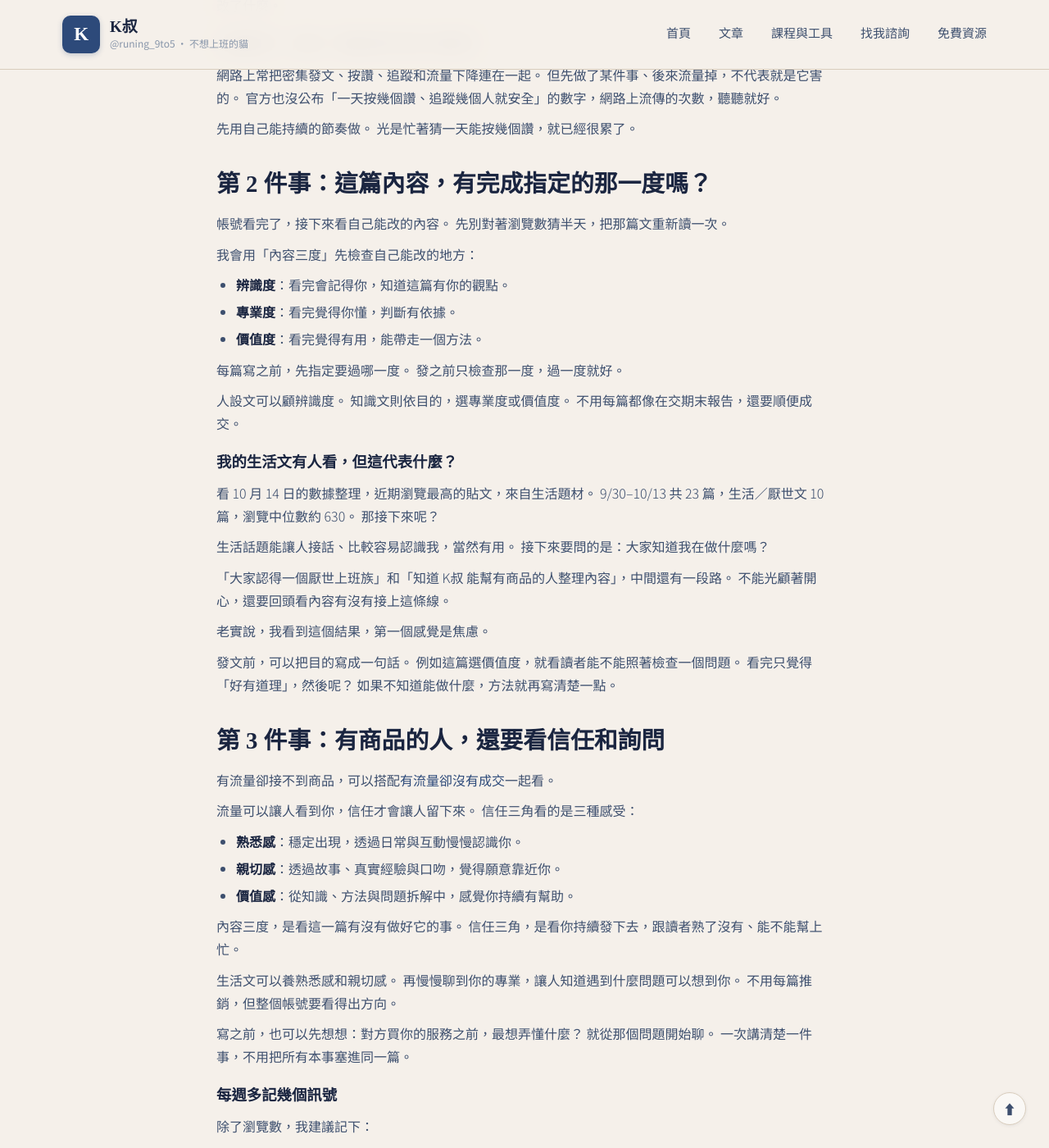
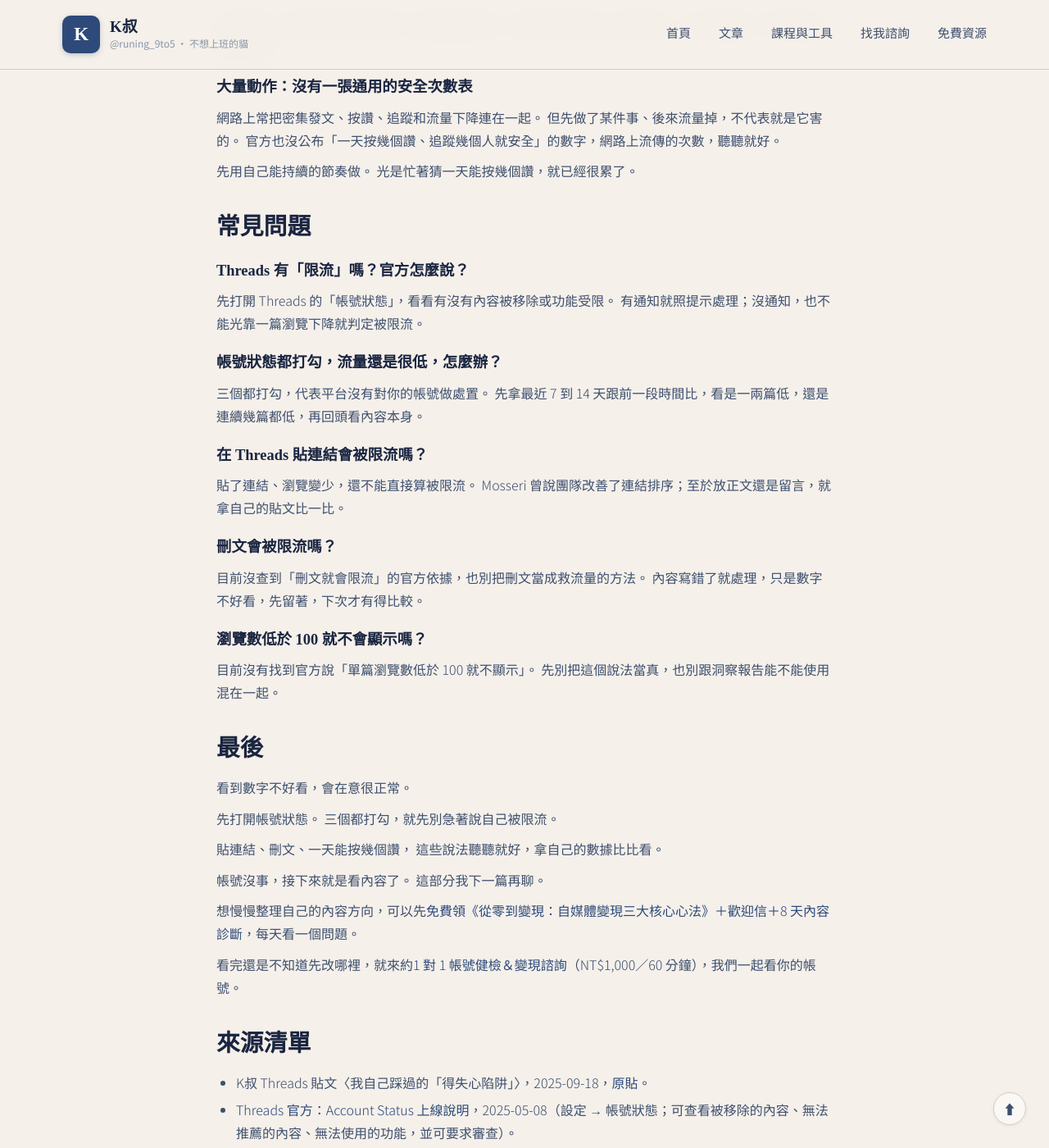
Before and after one commit to KenHAI666/Runing9TO5, a Jekyll site: the page built from _posts/2026-10-19-threads-no-traffic-shadowban.md, in a window 1280 px wide and 1400 px high, scrolled down 6758 px. Shown: the whole window at 82% size. Built offline with Jekyll 4.4.1, drawn with Linux system fonts in a browser that asks for light colours; some of the changed text lies outside the part shown.

Commit message:
Split article: focus on 帳號狀態 + 限流迷思; content/trust part moves to 10-22 article

```diff
--- a/_posts/2026-10-19-threads-no-traffic-shadowban.md
+++ b/_posts/2026-10-19-threads-no-traffic-shadowban.md
@@ -1,18 +1,18 @@
 ---
 layout: post
 author: "K叔"
-title: "Threads 沒流量、被限流？先別急著刪文：有商品的人該先看這 3 件事"
+title: "Threads 沒流量是被限流嗎？先查帳號狀態，再看貼連結、刪文、大量動作這 3 個說法"
 date: 2026-10-19
 last_modified_at: 2026-10-19
 lang: zh-TW
-description: "Threads 突然沒流量，是被限流嗎？先查帳號狀態，再看內容卡在哪一度。有商品的人，比流量更該看的是信任和有沒有人來問。"
+description: "Threads 突然沒流量，是被限流嗎？先打開「帳號狀態」看平台有沒有處置你，再拆貼連結、刪文、大量動作這幾個常見的限流說法，官方到底講過什麼。"
 categories: [content-strategy]
-tags: [Threads限流, Threads沒流量, Threads帳號狀態, Threads演算法, 低粉高信任]
+tags: [Threads限流, Threads沒流量, Threads帳號狀態, Threads貼連結, Threads刪文]
 permalink: /articles/threads-no-traffic-shadowban/
 image: /assets/images/og-default.jpg
 ---
 
-# Threads 沒流量、被限流？先別急著刪文：有商品的人該先看這 3 件事
+# Threads 沒流量是被限流嗎？先查帳號狀態，再看貼連結、刪文、大量動作這 3 個說法
 
 看流量只有幾百，你一定很慌。
 
@@ -33,11 +33,13 @@
 流量掉下來，就懷疑平台。
 成交不多，就懷疑產品。
 
-所以這篇先陪你看三件事：帳號、內容，還有信任。
+所以這篇先陪你做兩件事：
+先查帳號，看平台到底有沒有處置你；
+再拆幾個常聽到的限流說法。
 
-如果你手上已經有商品或服務，還要多看一步：有沒有人來問？
+帳號沒事，內容要怎麼改，我放在下一篇。
 
-## 第 1 件事：先查帳號，再看流量波動
+## 先查帳號，再看流量波動
 
 ### 打開「帳號狀態」
 
@@ -126,139 +128,17 @@
 先用自己能持續的節奏做。
 光是忙著猜一天能按幾個讚，就已經很累了。
 
-## 第 2 件事：這篇內容，有完成指定的那一度嗎？
-
-帳號看完了，接下來看自己能改的內容。
-先別對著瀏覽數猜半天，把那篇文重新讀一次。
-
-我會用「內容三度」先檢查自己能改的地方：
-
-- **辨識度**：看完會記得你，知道這篇有你的觀點。
-- **專業度**：看完覺得你懂，判斷有依據。
-- **價值度**：看完覺得有用，能帶走一個方法。
-
-每篇寫之前，先指定要過哪一度。
-發之前只檢查那一度，過一度就好。
-
-人設文可以顧辨識度。
-知識文則依目的，選專業度或價值度。
-不用每篇都像在交期末報告，還要順便成交。
-
-### 我的生活文有人看，但這代表什麼？
-
-看 10 月 14 日的數據整理，近期瀏覽最高的貼文，來自生活題材。
-9/30–10/13 共 23 篇，生活／厭世文 10 篇，瀏覽中位數約 630。
-那接下來呢？
-
-生活話題能讓人接話、比較容易認識我，當然有用。
-接下來要問的是：大家知道我在做什麼嗎？
-
-「大家認得一個厭世上班族」和「知道 K叔 能幫有商品的人整理內容」，中間還有一段路。
-不能光顧著開心，還要回頭看內容有沒有接上這條線。
-
-老實說，我看到這個結果，第一個感覺是焦慮。
-
-發文前，可以把目的寫成一句話。
-例如這篇選價值度，就看讀者能不能照著檢查一個問題。
-看完只覺得「好有道理」，然後呢？
-如果不知道能做什麼，方法就再寫清楚一點。
-
-## 第 3 件事：有商品的人，還要看信任和詢問
-
-有流量卻接不到商品，可以搭配[有流量卻沒有成交](/articles/threads-traffic-no-sales/)一起看。
-
-流量可以讓人看到你，信任才會讓人留下來。
-信任三角看的是三種感受：
-
-- **熟悉感**：穩定出現，透過日常與互動慢慢認識你。
-- **親切感**：透過故事、真實經驗與口吻，覺得願意靠近你。
-- **價值感**：從知識、方法與問題拆解中，感覺你持續有幫助。
-
-內容三度，是看這一篇有沒有做好它的事。
-信任三角，是看你持續發下去，跟讀者熟了沒有、能不能幫上忙。
-
-生活文可以養熟悉感和親切感。
-再慢慢聊到你的專業，讓人知道遇到什麼問題可以想到你。
-不用每篇推銷，但整個帳號要看得出方向。
-
-寫之前，也可以先想想：對方買你的服務之前，最想弄懂什麼？
-就從那個問題開始聊。
-一次講清楚一件事，不用把所有本事塞進同一篇。
-
-### 每週多記幾個訊號
-
-除了瀏覽數，我建議記下：
-
-- 留言有沒有碰到目標受眾正在煩惱的問題。
-- 有沒有私訊詢問商品、服務或做法。
-- 若介面提供，個人檔案與連結有沒有被點閱。
-- 名單有沒有成長，以及能不能確認來源。
-
-留言多，還不等於詢問多。
-有人訂閱，能知道他從哪裡來，就順手記下來。
-不知道就記「來源不明」，不用硬替某篇貼文加分。
-
-下次回頭看，除了「哪篇比較多人看」，也多問一句：
-「哪個問題，真的有人接著問下去？」
-把那個問題留下來，下一篇就有方向了。
-
-做服務的人，也可以參考[怎麼從 Threads 接到詢問](/articles/threads-leads-for-services/)。
-
-粉絲數還少，可以搭配[粉絲不到 1,000，也能開始賣服務嗎？](/articles/sell-service-under-1000-followers/)檢查信任訊號。
-
-說個我自己的例子。
-
-我從來沒有爆款過。
-但還是有人匯款了。
-雖然是 600，但我仍然吃驚。
-
-低粉 高信任，就是我在做的事。
-
-## 接下來兩週，用 PDCA 一次改一件事
-
-流量掉的時候，很容易開頭、主題、時間一起改。
-兩週後變好了，卻不知道該保留哪個做法。
-
-**P｜計畫**
-
-先選一個跟商品有關的主題。
-每篇各自指定一度，再挑一個變項測試，例如開頭。
-其他條件盡量接近，才比較看得出差別。
-
-**D｜執行**
-
-用自己撐得住的頻率發，不必替自己多排一份加班。
-
-回頭看我 9/30–10/13 的發文記錄，有發文的日子，也有沒發的日子。
-時段分散在早上、中午到下午，以及傍晚以後。
-所以先排自己做得到的節奏，別看到別人排滿滿，就把行程跟著塞爆。
-
-**C｜確認**
-
-每週回頭看一次，先看指定的那一度有沒有做到。
-再比同類貼文的瀏覽、回覆和詢問，把有反應的開頭與問題記下來。
-
-說實話，我自己目前都沒在看。
-不想假裝我有一套很厲害的每週報表。
-
-如果你想開始，挑一兩個簡單的就好，
-例如：這週有幾則私訊在問服務、同類貼文的回覆有沒有變多。
-
-資料還少，就再做幾篇看看。
-先找出對的人在意什麼，不用急著宣布自己破解演算法了。
-
-**A｜行動**
-
-把有用的做法帶進下一篇。
-沒有改善，就調整下一個變項。
-兩週後回頭看，留下有用的，接著跑下一輪。
-
 ## 常見問題
 
 ### Threads 有「限流」嗎？官方怎麼說？
 
 先打開 Threads 的「帳號狀態」，看看有沒有內容被移除或功能受限。
 有通知就照提示處理；沒通知，也不能光靠一篇瀏覽下降就判定被限流。
+
+### 帳號狀態都打勾，流量還是很低，怎麼辦？
+
+三個都打勾，代表平台沒有對你的帳號做處置。
+先拿最近 7 到 14 天跟前一段時間比，看是一兩篇低，還是連續幾篇都低，再回頭看內容本身。
 
 ### 在 Threads 貼連結會被限流嗎？
 
@@ -275,17 +155,18 @@
 目前沒有找到官方說「單篇瀏覽數低於 100 就不顯示」。
 先別把這個說法當真，也別跟洞察報告能不能使用混在一起。
 
-### 粉絲很少，是不是就不用經營了？
-
-可以繼續經營。
-先看看讀者知不知道你能幫什麼、願不願意靠近你，還有下一步在哪裡。
-不用等粉絲多了，才開始把這些事說清楚。
-
 ## 最後
 
 看到數字不好看，會在意很正常。
-先查帳號，再看內容任務，最後看有沒有累積信任和詢問。
-這樣至少知道下一步要改什麼。
+
+先打開帳號狀態。
+三個都打勾，就先別急著說自己被限流。
+
+貼連結、刪文、一天能按幾個讚，
+這些說法聽聽就好，拿自己的數據比比看。
+
+帳號沒事，接下來就是看內容了。
+這部分我下一篇再聊。
 
 想慢慢整理自己的內容方向，可以先[免費領《從零到變現：自媒體變現三大核心心法》＋歡迎信＋8 天內容診斷](/free)，每天看一個問題。
 
@@ -302,6 +183,14 @@
       "acceptedAnswer": {
         "@type": "Answer",
         "text": "先打開 Threads 的「帳號狀態」，看看有沒有內容被移除或功能受限。有通知就照提示處理；沒通知，也不能光靠一篇瀏覽下降就判定被限流。"
+      }
+    },
+    {
+      "@type": "Question",
+      "name": "帳號狀態都打勾，流量還是很低，怎麼辦？",
+      "acceptedAnswer": {
+        "@type": "Answer",
+        "text": "三個都打勾，代表平台沒有對你的帳號做處置。先拿最近 7 到 14 天跟前一段時間比，看是一兩篇低，還是連續幾篇都低，再回頭看內容本身。"
       }
     },
     {
@@ -327,14 +216,6 @@
         "@type": "Answer",
         "text": "目前沒有找到官方說「單篇瀏覽數低於 100 就不顯示」。先別把這個說法當真，也別跟洞察報告能不能使用混在一起。"
       }
-    },
-    {
-      "@type": "Question",
-      "name": "粉絲很少，是不是就不用經營了？",
-      "acceptedAnswer": {
-        "@type": "Answer",
-        "text": "可以繼續經營。先看看讀者知不知道你能幫什麼、願不願意靠近你，還有下一步在哪裡。不用等粉絲多了，才開始把這些事說清楚。"
-      }
     }
   ]
 }
@@ -343,8 +224,6 @@
 ## 來源清單
 
 - K叔 Threads 貼文〈我自己踩過的「得失心陷阱」〉，2025-09-18，[原貼](https://www.threads.com/@runing_9to5/post/DOu34NBk6bJ)。
-- K叔自己的 Threads 發文記錄整理（2026-09-30～10-13）。主題分類是我自己分的，只拿來看內容方向，不拿來證明成交。
-- K叔課程講義：信任三角、內容三度與 PDCA。
 - [Threads 官方：Account Status 上線說明](https://www.threads.com/@threads/post/DJZ0SwGyxZw)，2025-05-08（設定 → 帳號狀態；可查看被移除的內容、無法推薦的內容、無法使用的功能，並可要求審查）。
 - [Threads 使用說明：How to check your Threads Account Status](https://help.instagram.com/697276972992357)。
 - [Social Media Today：Meta Says Link Posts on Threads Are Seeing Better Performance](https://www.socialmediatoday.com/news/meta-says-link-posts-ranked-properly-threads-reach/750126/)，2025-06-08；Mosseri [2024 年 11 月原貼](https://www.threads.com/@mosseri/post/DCpQG0hz0m8)、[2025 年 6 月原貼](https://www.threads.com/@mosseri/post/DKdzO8fumTq)。
```
